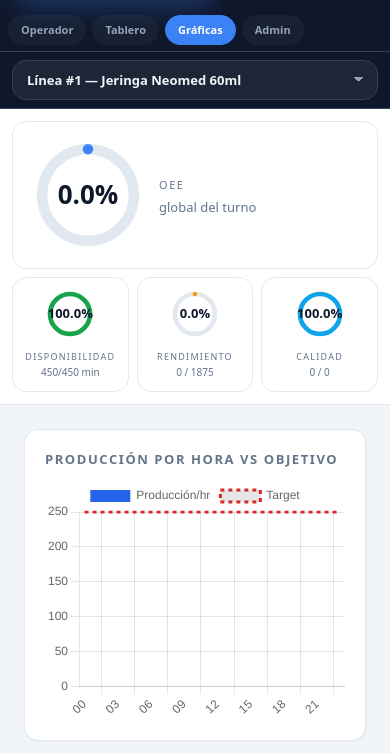
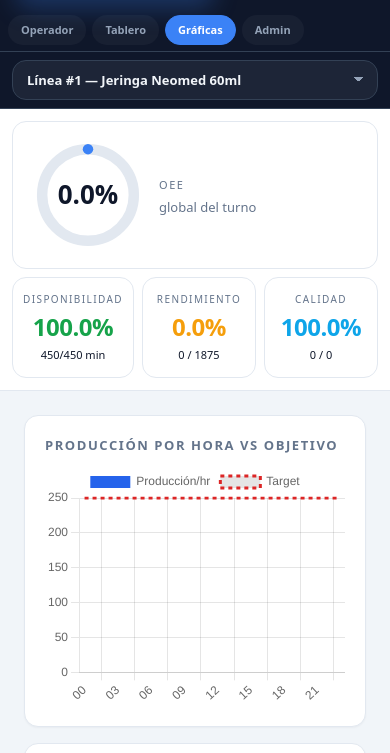
Before and after one commit to 94aemj-gif/OLE, a website built with Vite: page src/pages/graficas.html in a window 390 px wide. Shown: the part 82-835 px from the top of the page. Built offline with nearby package versions, Linux system fonts and the light colour scheme; some packages are replaced by stand-ins of ours; no server answers; the database is empty.

Commit message:
fix(graficas): mobile chips drop gauges, match mockup 04 exactly
Earlier change kept the donut SVG inside the 3 chip KPIs at ≤480px,
so the chips still showed "100.0%" overflowing a small ring.
Mockup 04 chips have NO gauges — just label + big colored % + sub.

CSS-only override at ≤480px for .kpi:not(:first-child):
- Hide the SVG (display: none) but keep the .val element (it holds
  the percent text written by JS).
- Promote .val to a standalone 24px tabular-num value, positioned
  statically (no longer absolutely positioned over the ring).
- Use display: contents on the label/sub wrapper so the flex
  ordering lets us put label → value → sub vertically.
- Color the .val per slot via :nth-child: 2=green (Disponibilidad),
  3=amber (Rendimiento), 4=cyan (Calidad), matching the mockup.

Hero OEE (:first-child) untouched — still keeps its 110px ring.

Co-Authored-By: Claude Opus 4.7 (1M context) <noreply@anthropic.com>

```diff
--- a/src/styles/components.css
+++ b/src/styles/components.css
@@ -1504,6 +1504,54 @@ table.data th {
     font-size: var(--text-sm);
     margin-top: 4px;
   }
+  /* Chips: drop gauges, show label + big % + sub stacked */
+  .kpi:not(:first-child) {
+    display: flex;
+    flex-direction: column;
+    align-items: center;
+    text-align: center;
+    padding: 14px 10px;
+    gap: 4px;
+  }
+  .kpi:not(:first-child) .gauge {
+    width: auto;
+    height: auto;
+    order: 2;
+    margin: 0;
+  }
+  .kpi:not(:first-child) .gauge svg {
+    display: none;
+  }
+  .kpi:not(:first-child) .gauge .val {
+    position: static;
+    inset: auto;
+    font-size: 24px;
+    font-weight: 800;
+    font-variant-numeric: tabular-nums;
+    letter-spacing: -0.02em;
+  }
+  .kpi:not(:first-child) > div:not(.gauge) {
+    display: contents;
+  }
+  .kpi:not(:first-child) .l {
+    order: 1;
+    font-size: 10px;
+  }
+  .kpi:not(:first-child) .sub {
+    order: 3;
+    font-size: 11px;
+    color: var(--muted);
+    margin-top: 0;
+  }
+  .kpi:nth-child(2) .gauge .val {
+    color: var(--ok);
+  }
+  .kpi:nth-child(3) .gauge .val {
+    color: var(--warn);
+  }
+  .kpi:nth-child(4) .gauge .val {
+    color: #0ea5e9;
+  }
   .summary-strip {
     grid-template-columns: 1fr 1fr;
     gap: var(--space-2);
```
